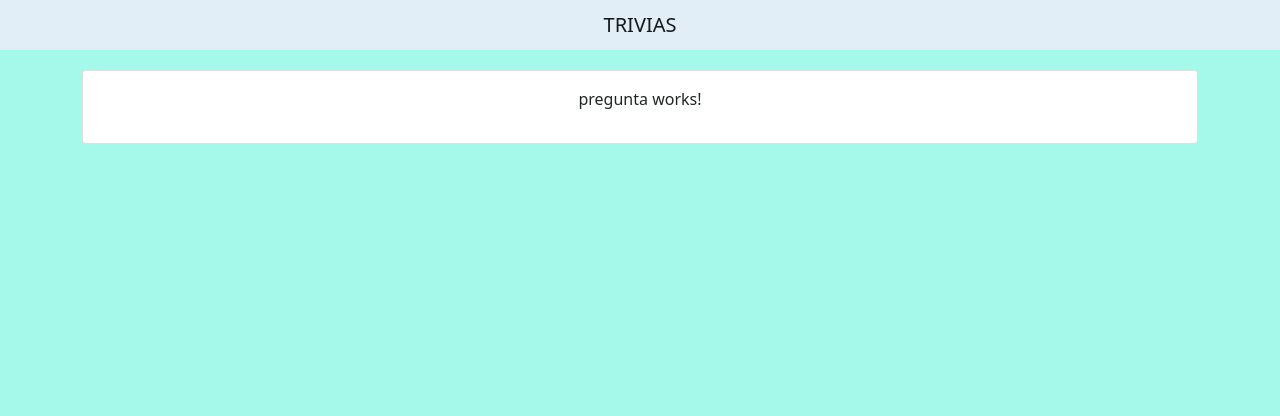
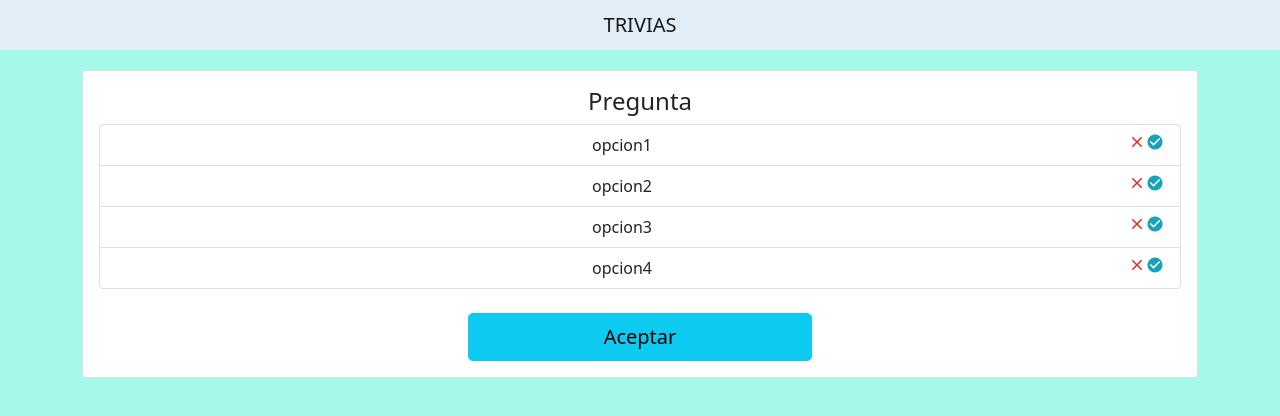
Before and after one commit to alejahndro02/trivia, an Angular app: page /pregunta in a window 1280 px wide. Shown: the top 416 px of the page. Built offline with nearby package versions, Linux system fonts and the light colour scheme.

Commit message:
Se maqueto y se agregaron estilos al componente preguntas

```diff
--- a/src/app/components/pregunta/pregunta.component.css
+++ b/src/app/components/pregunta/pregunta.component.css
@@ -0,0 +1,17 @@
+.list-group-item {
+    cursor: pointer;
+}
+
+span {
+    float: right;
+}
+
+.correct {
+    color: #17a2b8;
+    font-size: 18px;
+}
+
+.incorrect {
+    color: #da2d2d;
+    font-size: 18px;
+}
--- a/src/app/components/pregunta/pregunta.component.html
+++ b/src/app/components/pregunta/pregunta.component.html
@@ -1 +1,41 @@
-<p>pregunta works!</p>
+<h4 class="card-title">Pregunta</h4>
+<ul class="list-group">
+    <li class="list-group-item">
+        opcion1
+        <span>
+            <i class="material-icons correct">check_circle</i>
+        </span>
+        <span>
+            <i class="material-icons incorrect">clear</i>
+        </span>
+    </li>
+    <li class="list-group-item">
+        opcion2
+        <span>
+            <i class="material-icons correct">check_circle</i>
+        </span>
+        <span>
+            <i class="material-icons incorrect">clear</i>
+        </span>
+    </li>
+    <li class="list-group-item">
+        opcion3
+        <span>
+            <i class="material-icons correct">check_circle</i>
+        </span>
+        <span>
+            <i class="material-icons incorrect">clear</i>
+        </span>
+    </li>
+    <li class="list-group-item">
+        opcion4
+        <span>
+            <i class="material-icons correct">check_circle</i>
+        </span>
+        <span>
+            <i class="material-icons incorrect">clear</i>
+        </span>
+    </li>
+</ul>
+<br>
+<app-botonera></app-botonera>
```
